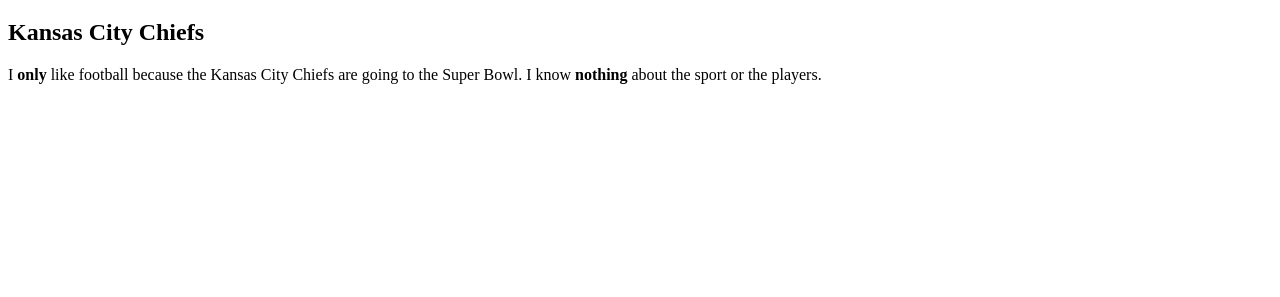
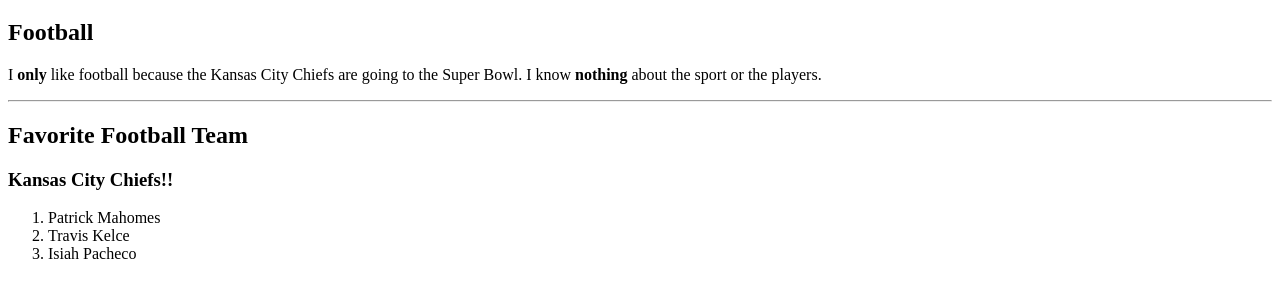
Before and after one commit to 44-563-Web-Apps-S23/44563-webapps-assignment-3-tevaughnshaw, a plain HTML site: page index.html in a window 1280 px wide. Shown: the part 61-358 px from the top of the page. Drawn offline with Linux system fonts and the light colour scheme.

Commit message:
edited line 8, added new section with ordered list

```diff
--- a/index.html
+++ b/index.html
@@ -5,9 +5,17 @@
     </head>
     <body>
         <h1>TeVaughn Shaw</h1>
-        <h2>Kansas City Chiefs</h2>
+        <h2>Football</h2>
         <p>I <b>only</b> like football because the Kansas City Chiefs are going to the Super Bowl.
             I know <b>nothing</b> about the sport or the players.
         </p>
+        <hr>
+        <h2>Favorite Football Team</h2>
+        <h3>Kansas City Chiefs!!</h3>
+        <ol>
+            <li>Patrick Mahomes</li>
+            <li>Travis Kelce</li>
+            <li>Isiah Pacheco</li>
+        </ol>
     </body>
 </html>
```
